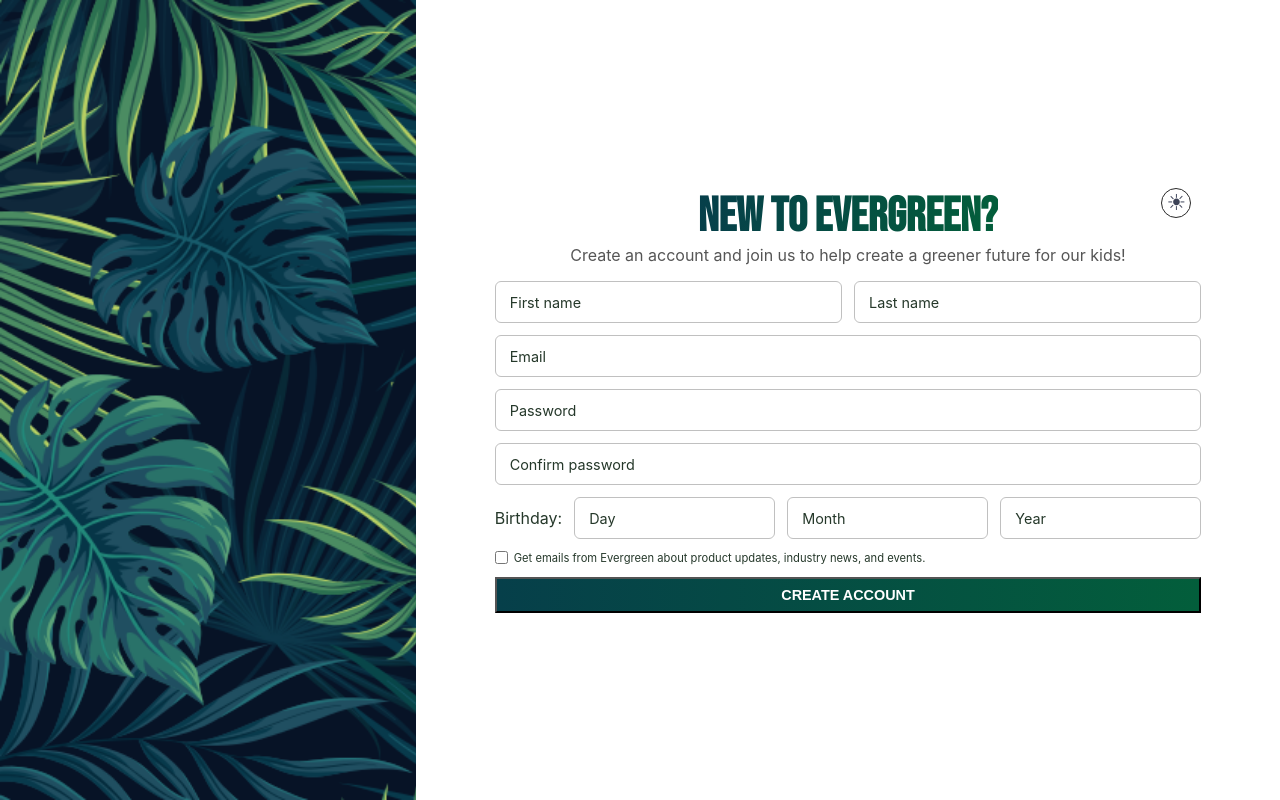
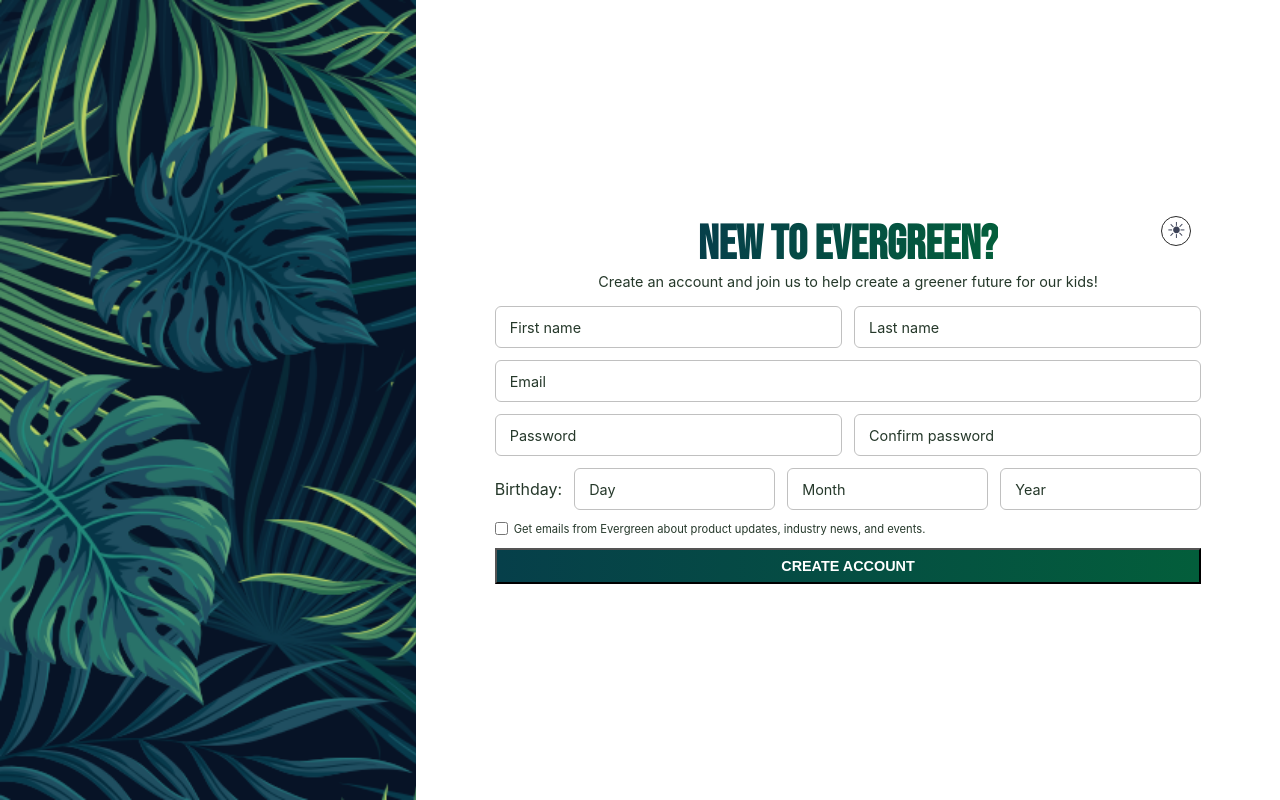
Before and after one commit to anasamer056/signup-form, a plain HTML site: page index.html in a window 1280 px wide. Drawn offline with Linux system fonts and the light colour scheme.

Commit message:
Move password inputs to one row

```diff
--- a/index.html
+++ b/index.html
@@ -23,7 +23,7 @@
                         New to Evergreen?
                     </h1>
                 </div>
-                <p>
+                <p class="center">
                     Create an account and join us to help create a greener future for our kids!
                 </p>
                 <form action="https://www.httpbin.org/post" method="post">
@@ -47,6 +47,7 @@
                             Email
                         </label>
                     </div>
+                    <div class="flex-input">
                         <div class="form-control">
                             <input type="password" name="password" id="password" placeholder="Password">
                             <label for="password">
@@ -58,6 +59,7 @@
                             <label for="confirm-password">
                                 Confirm password
                             </label>
+                        </div>
                     </div>
                     <div class="flex-input">
                         <span>Birthday: </span>
--- a/styles.css
+++ b/styles.css
@@ -172,8 +172,7 @@ h1 {
 }
 
 p {
-    text-align: center;
-    color: #555555;
+    font-size: 0.9rem;
 }
 
 label {
```
Lines whose indentation alone changed are shown as unchanged.
